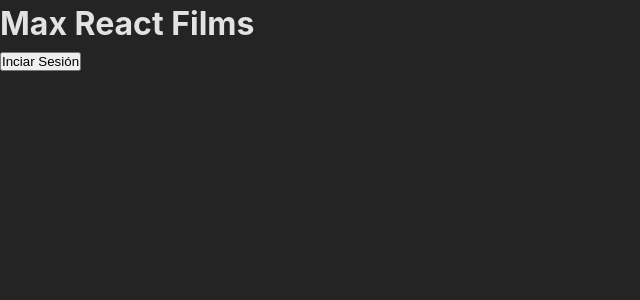
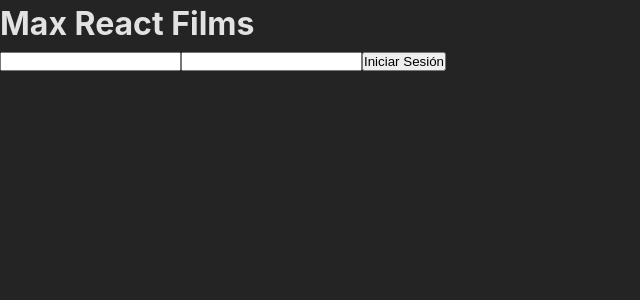
Before and after one commit to MaxCPietro/Max-ReactFilms, a React (Vite) app: page /login in a window 1280 px wide. Shown: the top 300 px of the page, without its empty margins (0-640 px from the left). Built offline with nearby package versions, Linux system fonts and the light colour scheme.

Commit message:
[Clase 26 1er form]

```diff
--- a/src/features/login/LoginView.jsx
+++ b/src/features/login/LoginView.jsx
@@ -2,13 +2,21 @@ import React from 'react'
 import { useAuth } from '../../core/hooks/useAuth'
 
 const LoginView = () => {
-    const {login,isloggedIn} = useAuth();
-    console.log(isloggedIn)
+    const {login} = useAuth();
+
+    const handleSubmit = (e) => {
+        e.preventDefault();
+    }
 
     return (
     <div>
         <h1>Max React Films</h1>
-        <button onClick={login}>Inciar Sesión</button>
+        <form onSubmit={handleSubmit}>
+            <input type= "email" name="email" />
+            <input type= "password" name="password" />
+            <button type="submit">Iniciar Sesión</button>
+        </form>
+
     </div>
     )
 }
```
